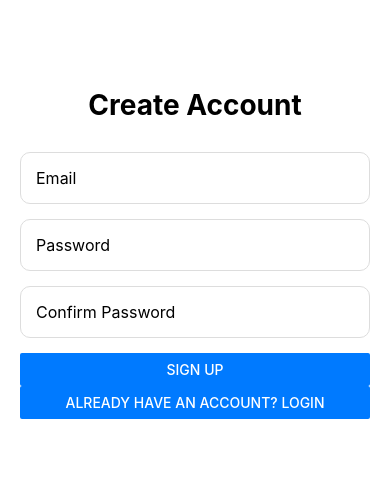
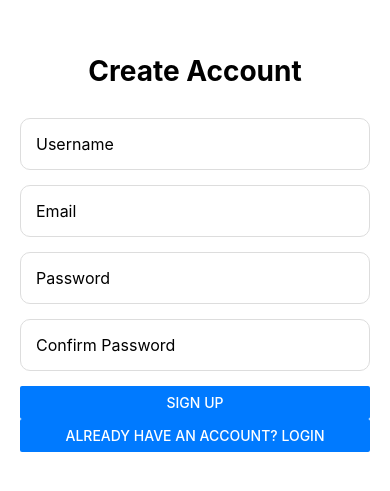
Before and after one commit to myaOlaye/Movie-App-fe, a React Native app: screen /Signup in a window 390 px wide. Shown: the part 169-660 px from the top of the page. Built offline with nearby package versions, Linux system fonts and the light colour scheme.

Commit message:
added username and regex for password

```diff
--- a/src/api.js
+++ b/src/api.js
@@ -36,7 +36,8 @@ export const findMovieById = (movie_id) => {
       },
     })
     .then(({ data }) =>
-      console.log(data))
+      console.log(data
+      ))
     .catch((error) => {
       console.error("Error fetching movie:", error);
       return [];
--- a/src/screens/SignupScreen.js
+++ b/src/screens/SignupScreen.js
@@ -12,15 +12,35 @@ export default function SignupScreen({ navigation }) {
   const [email, setEmail] = useState('');
   const [password, setPassword] = useState('');
   const [confirmPassword, setConfirmPassword] = useState('');
+  const [userName, setUserName]= useState('')
+
+  const validatePassword = (password) => {
+    const passwordRegex = /^(?=.*[0-9])(?=.*[!@#$%^&*])/;
+    return passwordRegex.test(password);
+  };
 
   const handleSignup = () => {
-    if (!email || !password || !confirmPassword) {
+    if (!email || !password || !confirmPassword || !userName) {
       Alert.alert('Error', 'Please fill in all fields');
+      return;
+    }
+
+    if (userName.length < 6) {
+      Alert.alert('Error', 'Username must be at least 6 characters long');
       return;
     }
 
     if (password !== confirmPassword) {
       Alert.alert('Error', 'Passwords do not match');
+      return;
+
+    }
+
+    if (!validatePassword(password)) {
+      Alert.alert(
+        'Error',
+        'Password must contain at least one number and one special character'
+      );
       return;
     }
 
@@ -32,6 +52,14 @@ export default function SignupScreen({ navigation }) {
   return (
     <View style={styles.container}>
       <Text style={styles.title}>Create Account</Text>
+
+      <TextInput
+        style={styles.input}
+        placeholder="Username"
+        value={userName}
+        onChangeText={setUserName}
+
+      />
 
       <TextInput
         style={styles.input}
```
